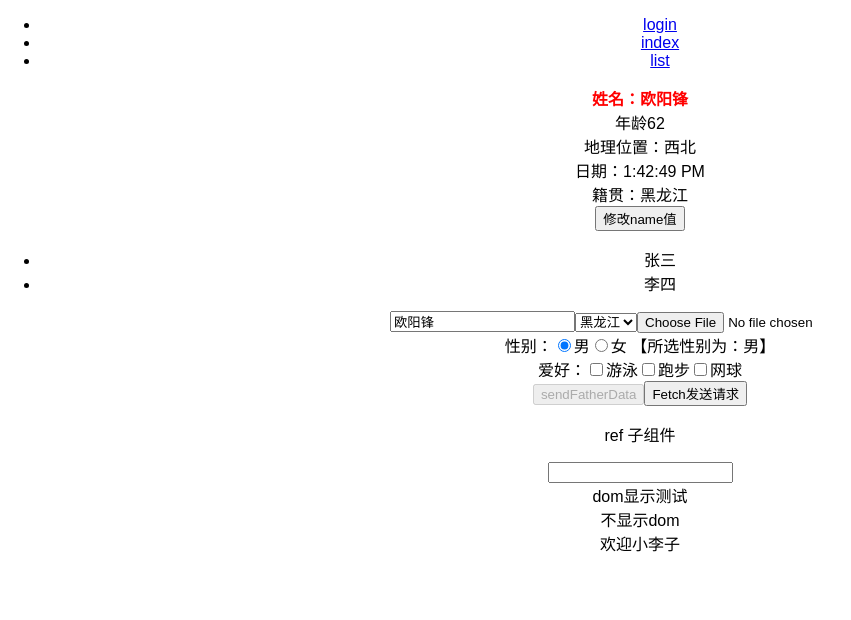
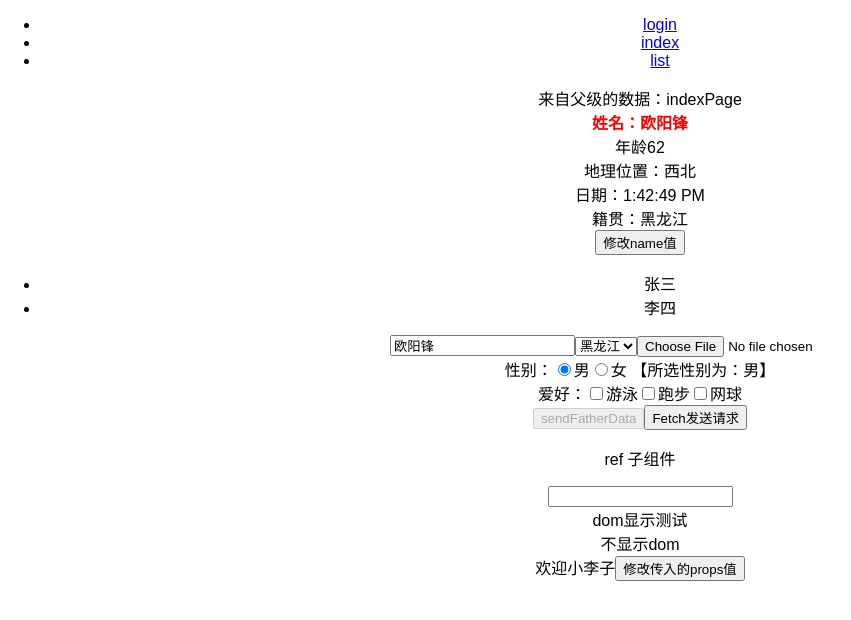
Before and after one commit to Vinson7lhl/MyStudyCode, a React (Create React App) app in the folder react-app/: page /index in a window 1280 px wide. Shown: the top 620 px of the page, without its empty margins (0-851 px from the left). Built offline with nearby package versions, Linux system fonts and the light colour scheme.

Commit message:
增加生命周期

```diff
--- a/react-app/src/components/hello_world/hello_world.js
+++ b/react-app/src/components/hello_world/hello_world.js
@@ -64,12 +64,26 @@ class Hello extends Component {
     }
 
     componentDidMount() {
-        console.log('生命周期：componentDidMount，组件被输出渲染后运行，异步请求');
+        console.log('钩子-componentDidMount')
         console.log(`父组件引用子dom，id为：${this.child_input_dom.id}`);
     }
 
     componentWillUnmount() {
-        console.log('生命周期：componentWillUnmount');
+        console.log('钩子-componentWillMount')
+    }
+    componentWillReceiveProps(nextProps) {
+        console.log('钩子-componentWillReceiveProps')
+        console.log(nextProps)
+    }
+    shouldComponentUpdate(nextProps, nextState) {
+        console.log('钩子-shouldComponentUpdate')
+        return true
+    }
+    componentWillUpdate(nextProps, nextState) {
+        console.log('钩子-componentWillUpdate')
+    }
+    componentDidUpdate(prevProps, prevState) {
+        console.log('钩子-componentDidUpdate')
     }
 
     /**
@@ -141,6 +155,7 @@ class Hello extends Component {
     render() {
         return (
             <div className="DiyHello">
+                <div>来自父级的数据：{this.props.initData.father_name}</div>
                 <div className='userName'>姓名：{this.state.name}</div>
                 <div>年龄{this.state.age}</div>
                 <div>地理位置：{this.state.location}</div>
--- a/react-app/src/pages/index-page.js
+++ b/react-app/src/pages/index-page.js
@@ -3,11 +3,23 @@ import React, { Component } from 'react';
 import { Hello, IsLogin } from '../components/hello_world/hello_world';
 
 class IndexPage extends Component {
+    constructor(props){
+        super(props)
+        this.state = {
+            init_data : {
+                father_name : 'indexPage'
+            }
+        }
+    }
+    changeProps () {
+        this.setState({init_data:{father_name : '改变啦！！！'}})
+    }
     render() {
         return (
             <React.Fragment>
-                <Hello diyClick={this.getDataFromChild}></Hello>
+                <Hello initData={this.state.init_data} diyClick={this.getDataFromChild}></Hello>
                 <IsLogin isWelcome={true} />
+                <button onClick={this.changeProps.bind(this)}>修改传入的props值</button>
                 {/* <div>获取参数：{this.props.match.params.id}</div> */}
                 {/* <Route path={`${this.props.match.url}/:userId`} component={ForgetPage}/> */}
             </React.Fragment>
```
Also changed, not shown: react-app/src/pages/login-page.js (+5 -5 lines).
